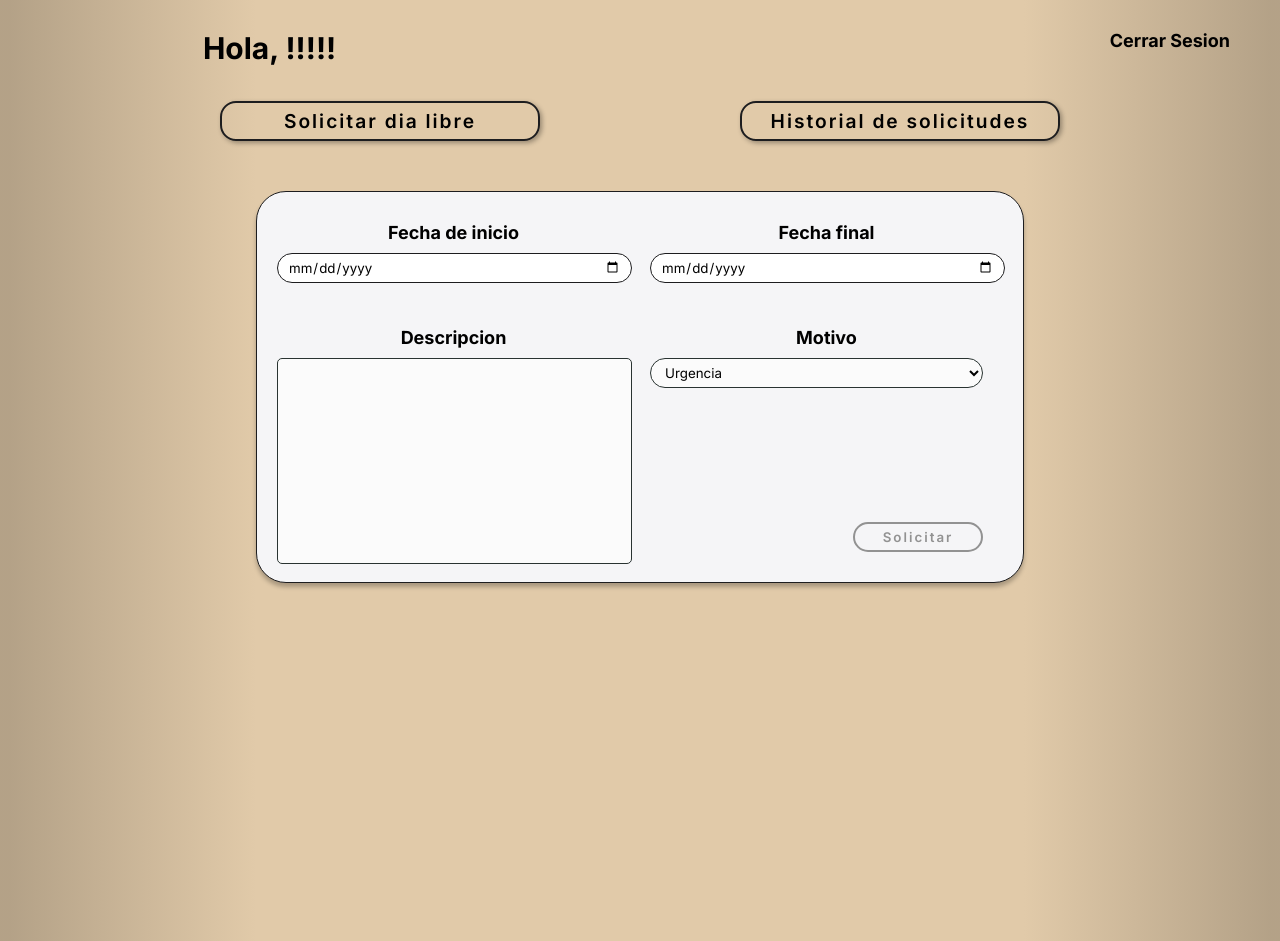
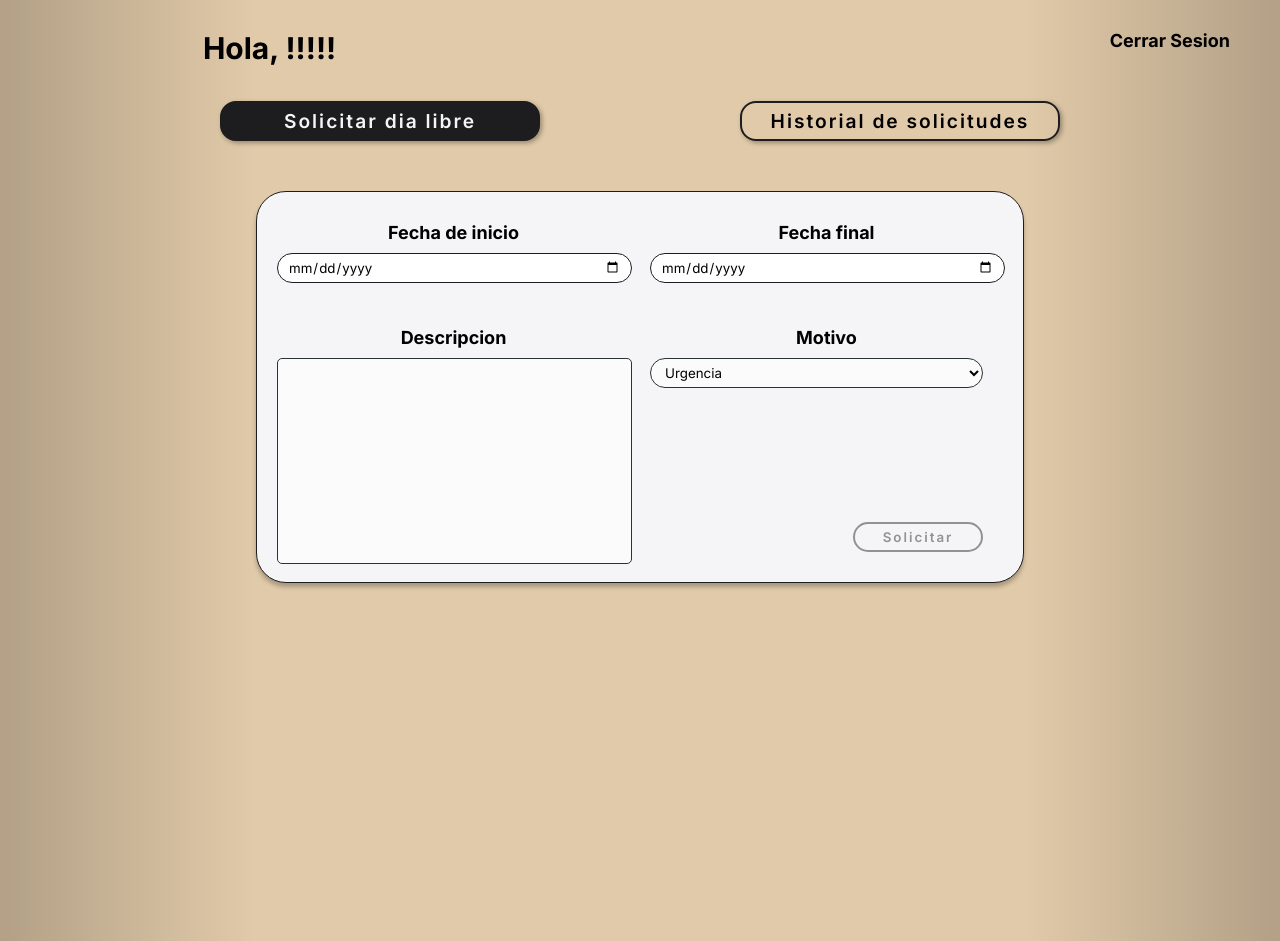
Before and after one commit to AdanSaavedra/proyecto-web, a React (Vite) app: page /home in a window 1280 px wide. Built offline with nearby package versions, Linux system fonts and the light colour scheme.

Commit message:
Buttons feedback, card details names, cookie

```diff
--- a/src/Components/Card/index.jsx
+++ b/src/Components/Card/index.jsx
@@ -8,13 +8,13 @@ import { CardContext } from "../../CardContext/index.jsx";
 const Card = ({ cosas }) => {
   const context = useContext(CardContext);
 
-  const { inicio, final, descripcion, motivo, status } = cosas;
+  const { inicio, final, descripcion, motivo, status, nombre } = cosas;
 
   return (
     <div
       onClick={() => {
         context.handleModal();
-        context.ModalData(inicio, final, motivo, descripcion, status);
+        context.ModalData(inicio, final, motivo, descripcion, status, nombre);
       }}
       className="card"
     >
@@ -49,6 +49,7 @@ Card.propTypes = {
     descripcion: PropTypes.string.isRequired,
     motivo: PropTypes.string.isRequired,
     status: PropTypes.string.isRequired,
+    nombre: PropTypes.string.isRequired,
   }).isRequired,
 };
 
--- a/src/Components/DetalleSolicitud/DetalleSolicitud.css
+++ b/src/Components/DetalleSolicitud/DetalleSolicitud.css
@@ -57,3 +57,7 @@
 .motivoCard {
   padding: 0 20px 0 0;
 }
+.nombrecard {
+  font-size: 26px;
+  font-weight: 600;
+}
--- a/src/Components/DetalleSolicitud/index.jsx
+++ b/src/Components/DetalleSolicitud/index.jsx
@@ -10,9 +10,8 @@ const DetalleSolicitud = () => {
       <h1 className="title">Detalle de Solicitud</h1>
       <section className="infoSection">
         <div className="motivoCard">
-          <p>
-          <span  className="nombre"></span>
-          {context.modalData.nombre}
+          <p className="nombrecard">
+            {context.modalData.nombre}
           </p>
           <p>
             <span className="cardTags">Motivo: </span>
--- a/src/Components/Solicitudes/index.jsx
+++ b/src/Components/Solicitudes/index.jsx
@@ -9,112 +9,47 @@ const Solicitudes = () => {
   const context = useContext(CardContext);
   const [historial, setHistorial] = useState([]);
   const [filter, setFilter] = useState('En espera');
+  const [button3, setButton3] = useState("highlighted");
+  const [button4, setButton4] = useState("");
+  const [button5, setButton5] = useState("");
   useEffect(() => {
     // Hacer la solicitud a la API para obtener el historial de solicitudes
-    fetch('http://localhost/backend/historial_api.php')
+    fetch('http://localhost:80/backend/historial_api.php')
       .then(response => response.json())
       .then(data => setHistorial(data))
       .catch(error => console.error('Error fetching historial:', error));
   }, []);
-  const data = [
-    {
-      inicio: "12-10-2023.",
-      final: "14-10-2023.",
-      descripcion: "Urgencia.",
-      motivo: "Necesitaba ir a hacer algo. Porque estoy chucha madre kb",
-      status: "En espera",
-    },
-    {
-      inicio: "12-10-2023.",
-      final: "14-10-2023.",
-      descripcion: "Urgencia.",
-      motivo: "Ayala verga está fuckup hacer todo este hp trabajo",
-      status: "Aceptado",
-    },
-    {
-      inicio: "12-10-2023.",
-      final: "14-10-2023.",
-      descripcion: "Urgencia.",
-      motivo: "Ayala verga está fuckup hacer todo este hp trabajo",
-      status: "Rechazado",
-    },
-    {
-      inicio: "12-10-2023.",
-      final: "14-10-2023.",
-      descripcion: "Urgencia.",
-      motivo: "Ayala verga está fuckup hacer todo este hp trabajo",
-      status: "En espera",
-    },
-    {
-      inicio: "12-10-2023.",
-      final: "14-10-2023.",
-      descripcion: "Urgencia.",
-      motivo: "Necesitaba ir a hacer algo. Porque estoy chucha madre kb",
-      status: "En espera",
-    },
-    {
-      inicio: "12-10-2023.",
-      final: "14-10-2023.",
-      descripcion: "Urgencia.",
-      motivo: "Ayala verga está fuckup hacer todo este hp trabajo",
-      status: "Aceptado",
-    },
-    {
-      inicio: "12-10-2023.",
-      final: "14-10-2023.",
-      descripcion: "Urgencia.",
-      motivo: "Ayala verga está fuckup hacer todo este hp trabajo",
-      status: "Rechazado",
-    },
-    {
-      inicio: "12-10-2023.",
-      final: "14-10-2023.",
-      descripcion: "Urgencia.",
-      motivo: "Ayala verga está fuckup hacer todo este hp trabajo",
-      status: "En espera",
-    },
-    {
-      inicio: "12-10-2023.",
-      final: "14-10-2023.",
-      descripcion: "Urgencia.",
-      motivo: "Necesitaba ir a hacer algo. Porque estoy chucha madre kb",
-      status: "En espera",
-    },
-    {
-      inicio: "12-10-2023.",
-      final: "14-10-2023.",
-      descripcion: "Urgencia.",
-      motivo: "Ayala verga está fuckup hacer todo este hp trabajo",
-      status: "Aceptado",
-    },
-    {
-      inicio: "12-10-2023.",
-      final: "14-10-2023.",
-      descripcion: "Urgencia.",
-      motivo: "Ayala verga está fuckup hacer todo este hp trabajo",
-      status: "Rechazado",
-    },
-    {
-      inicio: "12-10-2023.",
-      final: "14-10-2023.",
-      descripcion: "Urgencia.",
-      motivo: "Ayala verga está fuckup hacer todo este hp trabajo",
-      status: "En espera",
-    },
-  ];
+  // Filtrar las solicitudes por estado
+  const filteredHistorial = historial.filter(item => item.status === filter);
+
+  const opciones = (value) => {
+    if (value === 3) {
+      setButton3("highlighted");
+      setButton4("");
+      setButton5("");
+    } else if (value === 4) {
+      setButton3("");
+      setButton4("highlighted");
+      setButton5("");
+    }else {
+      setButton3("");
+      setButton4("");
+      setButton5("highlighted");
+    }
+  };
 
   return (
     <>
       <div className="buttons">
-
-        <Butt prop="En espera" newclass="en-espera" click={() => setFilter('En espera')} />
-        <Butt prop="Aceptados" newclass="aceptados" click={() => setFilter('Aceptado')} />
-        <Butt prop="Rechazados" newclass="rechazados" click={() => setFilter('Rechazado')} />
+        <Butt prop="En espera" newclass={button3} click={opciones} value={3} setfil={() => setFilter('En espera')}/>
+        <Butt prop="Aceptados" newclass={button4} click={opciones} value={4} setfil={() => setFilter('Aceptado')}/>
+        <Butt prop="Rechazados" newclass={button5} click={opciones} value={5} setfil={() => setFilter('Rechazado')}/>
       </div>
       <div>
-      <div id="contenedor-cards">
-          {historial.map((item, index) => (
-            item.status === filter && <Card key={index} cosas={item} />
+        <div id="contenedor-cards">
+          {filteredHistorial.length === 0 && <p id="nohay">No hay solicitudes {filter}</p>}
+          {filteredHistorial.map((item, index) => (
+            <Card key={index} cosas={item} />
           ))}
         </div>
         <div className="bottom-fade"></div>
--- a/src/Components/buttons/Button/index.jsx
+++ b/src/Components/buttons/Button/index.jsx
@@ -1,10 +1,16 @@
 import "./button.css";
 import PropTypes from "prop-types";
 import React from 'react';
+import setFilter from "../../Solicitudes";
 
-const Butt = ({ prop, newclass, value, click }) => {
+const Butt = ({ prop, newclass, value, click, setfil }) => {
   const handleClick = () => {
-    click(value);
+    if (value > 2){
+      click(value);
+      setfil(value);
+    }else{
+      click(value);
+    }
   };
 
   return (
--- a/src/Pages/App/index.jsx
+++ b/src/Pages/App/index.jsx
@@ -20,7 +20,6 @@ const AppRoutes = () => {
 function App() {
   return(
   <BrowserRouter>
-      {/* Envuelve tu aplicación con ambos proveedores */}
       <UserProvider>
         <CardProvider>
           <AppRoutes />
--- a/src/Pages/Home/home.css
+++ b/src/Pages/Home/home.css
@@ -9,6 +9,9 @@ body{
     padding: 0;
     overflow-x: hidden;
     overflow-y: hidden;
+}
+#nohay{
+    margin-top: 150px;
 }
 .container-buttons{
     display: flex;
@@ -71,6 +74,10 @@ body{
     background-color: red;
     font-size: 100px;
 }
+.highlighted{
+    background-color: #1d1d1f;
+    color: #f5f5f7;
+}
 
 @media (max-width:720px) {
     body {
--- a/src/Pages/Home/index.jsx
+++ b/src/Pages/Home/index.jsx
@@ -7,29 +7,34 @@ import Butt from "../../Components/buttons/Button/index.jsx";
 import Solicitudes from "../../Components/Solicitudes/index.jsx";
 const Home = () => {
   const [show, setShow] = useState(true);
+  const [button1, setButton1] = useState("highlighted");
+  const [button2, setButton2] = useState("");
 
   const opciones = (value) => {
     if (value === 1) {
       setShow(true);
+      setButton1("highlighted");
+      setButton2("");
     } else if (value === 2) {
       setShow(false);
+      setButton1("");
+      setButton2("highlighted");
     }
   };
-
-
-
+  console.log("button1:", button1);
+  console.log("button2:", button2);
   return (
     <>
       <Navbar />
       <div className="container-buttons">
         <Butt
-          newclass="big-buttons soli"
+          newclass={`big-buttons ${button1}`}
           prop="Solicitar dia libre"
           value={1}
           click={opciones}
         />
         <Butt
-          newclass="big-buttons hist"
+          newclass={`big-buttons ${button2}`}
           prop="Historial de solicitudes"
           value={2}
           click={opciones}
--- a/src/Pages/SignIn/index.jsx
+++ b/src/Pages/SignIn/index.jsx
@@ -35,6 +35,7 @@ const handleSubmit = async (event) => {
   try {
     const response = await fetch('http://localhost/backend/login_process.php', {
       method: 'POST',
+      credentials: 'include',
       headers: {
         'Content-Type': 'application/x-www-form-urlencoded',
       },
@@ -47,7 +48,7 @@ const handleSubmit = async (event) => {
     // handling de la respuesta del script
     if (response.ok) {
       const userId = data.userId;
-      const userName = data.name
+      const userName = data.username
       login(userId, userName);
       console.log('Login successful');
       console.log('UserId:', userId , userName);
@@ -61,31 +62,6 @@ const handleSubmit = async (event) => {
   }
   console.log("Iniciar sesión con:", username, password);
 };
-
-/* INTENTO FALLIDO DE CONECTAR A PHP
-//Para enviar los datos al servidor
-  const handleSubmit = async (event) => {
-    event.preventDefault();
-
-    try {
-      const response = await fetch('src/Pages/SignIn/signin.php', {
-        method: 'POST',
-        headers: {
-          'Content-Type': 'application/json',
-        },
-        body: JSON.stringify({
-          username: username,
-          password: password,
-        }),
-      });
-
-      const data = await response.json();
-      console.log(data); //Prueba para ver si funciona
-    } catch (error) {
-      console.error('Error:', error);
-    }
-  };
-*/
 
 //Formulario
   return (
```
Also changed, not shown: src/CardContext/index.jsx (+4 -4 lines), src/Components/Formulario/index.jsx (line endings or trailing spaces).
